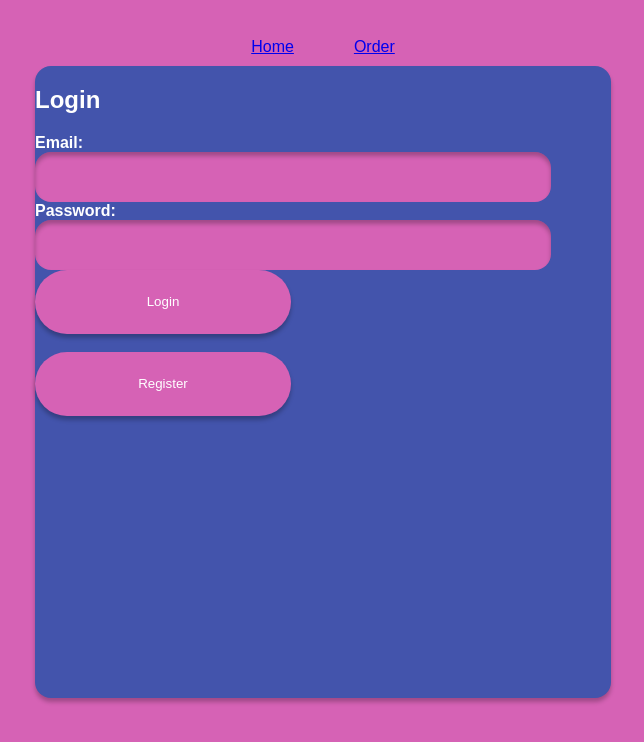
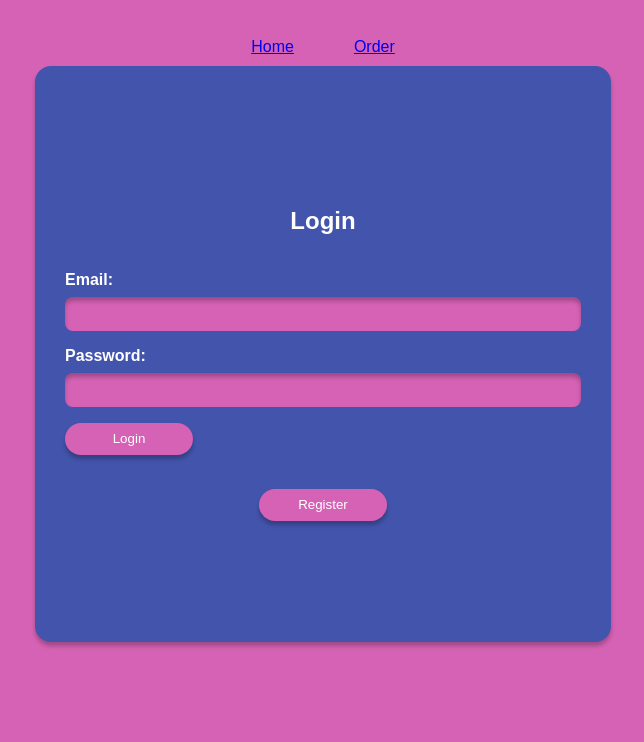
Before and after one commit to Treyson-Grange/DroneCones, a Nuxt app in the folder dronecones-app/: page / in a window 1280 px wide. Shown: the top 742 px of the page, without its empty margins (317-961 px from the left). Built offline with nearby package versions, Linux system fonts and the light colour scheme.

Commit message:
fixed some alignment issues

```diff
--- a/dronecones-app/assets/style.css
+++ b/dronecones-app/assets/style.css
@@ -15,8 +15,10 @@ body {
 .login{
   display: flex;
   flex-direction: column;
+  align-items: center;
+  justify-content: center;
   width: 576px;
-  height: 632px;
+  height: 576px;
   display: flex;
   border-radius: 16px;
   background: #4354AC;
@@ -30,25 +32,25 @@ body {
 }
 label {
   font-weight: bold;
+  margin: 16px 0px 8px 0px;
 }
 
-input[type="email"],
-input[type="password"] {
+input {
   border: none;
   width: 512px;
-  height: 48px;
-  border-radius: 16px;
+  height: 32px;
+  border-radius: 8px;
   background: #D662B5;
   box-shadow: 0px 4px 4px 0px rgba(0, 0, 0, 0.25) inset;
 }
 
 button {
-  width: 256px;
-  height: 64px;
-  flex-shrink: 0;
+  width: 128px;
+  height: 32px;
+  margin-top: 16px;
   background-color: #D662B5;
   color: #fff;
   border: none;
-  border-radius: 32px;
+  border-radius: 16px;
   box-shadow: 0px 4px 4px 0px rgba(0, 0, 0, 0.25);
 }
--- a/dronecones-app/components/RegisterComp.vue
+++ b/dronecones-app/components/RegisterComp.vue
@@ -1,12 +1,12 @@
 <template>
     <div class="login">
 
-      <h2>Login</h2>
+      <h2>Register</h2>
       <form>
         <div class="form-group">
             <label for="username">Username:</label>
             <input type="username" id="username" />
-          </div>
+        </div>
         <div class="form-group">
           <label for="email">Email:</label>
           <input type="email" id="email"/>
@@ -15,9 +15,8 @@
           <label for="password">Password:</label>
           <input type="password" id="password"/>
         </div>
-        <button type="submit">Login</button><br><br>
-
+          <button type="submit">Login</button><br><br>
+          <a href="register"><button>Register</button></a>
       </form>
-      <a href="register"><button>Register</button></a>
     </div>
   </template>
```
